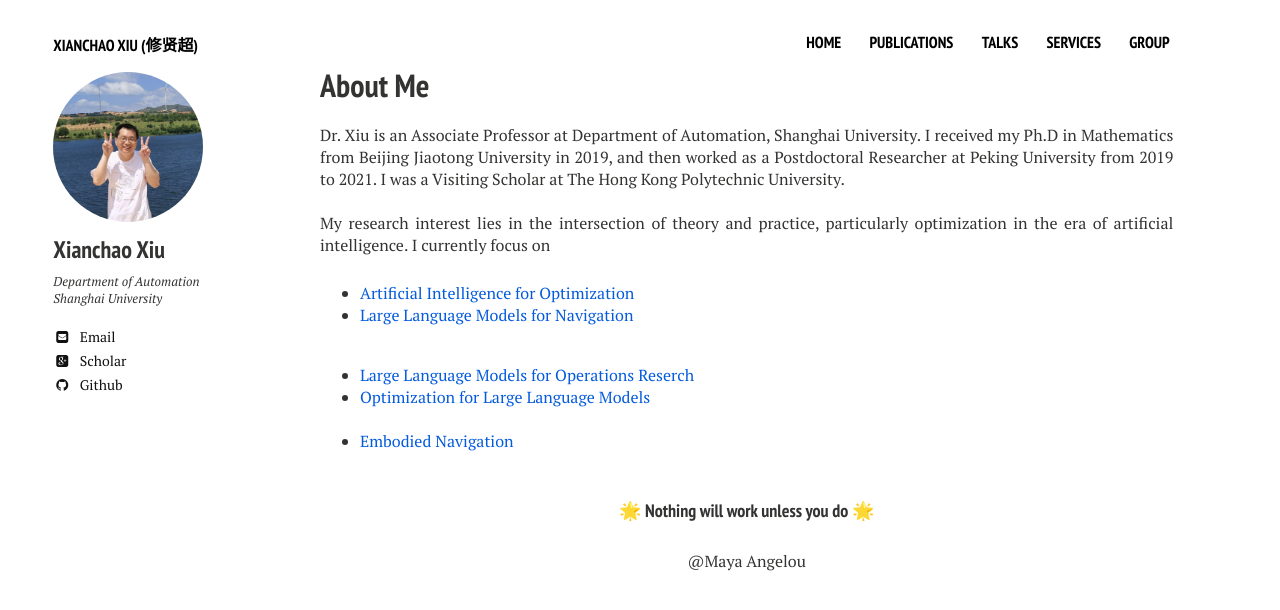
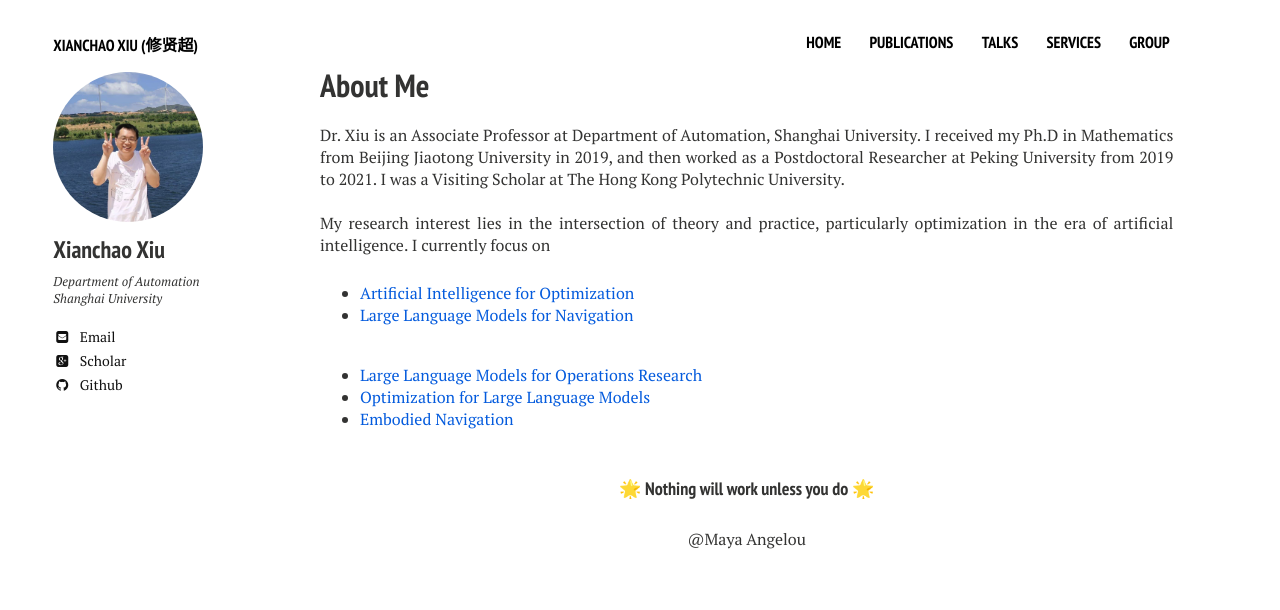
Before and after one commit to xianchaoxiu/xianchaoxiu.github.io, a Jekyll site: the page built from index.md, in a window 1280 px wide. Shown: the top 610 px of the page. Built offline with Jekyll 4.4.1, drawn with Linux system fonts in a browser that asks for light colours; nearby versions of some CDN libraries.

Commit message:
Update home2.html

```diff
--- a/_layouts/home2.html
+++ b/_layouts/home2.html
@@ -40,8 +40,8 @@
 
 
    <ul>
-      <li> <a href="https://github.com/xianchaoxiu/LLM4OR" class="textlink" target="_blank">Large Language Models for Operations Reserch </a> </li>
-      <li> <a href="https://github.com/xianchaoxiu/OPT4LLM" class="textlink" target="_blank">Optimization for Large Language Models</a> </li> <br>
+      <li> <a href="https://github.com/xianchaoxiu/LLM4OR" class="textlink" target="_blank">Large Language Models for Operations Research </a> </li>
+      <li> <a href="https://github.com/xianchaoxiu/OPT4LLM" class="textlink" target="_blank">Optimization for Large Language Models</a> </li>
      <li> <a href="https://github.com/xianchaoxiu/NAV" class="textlink" target="_blank">Embodied Navigation</a> </li> <br>
     </ul>
 
```
